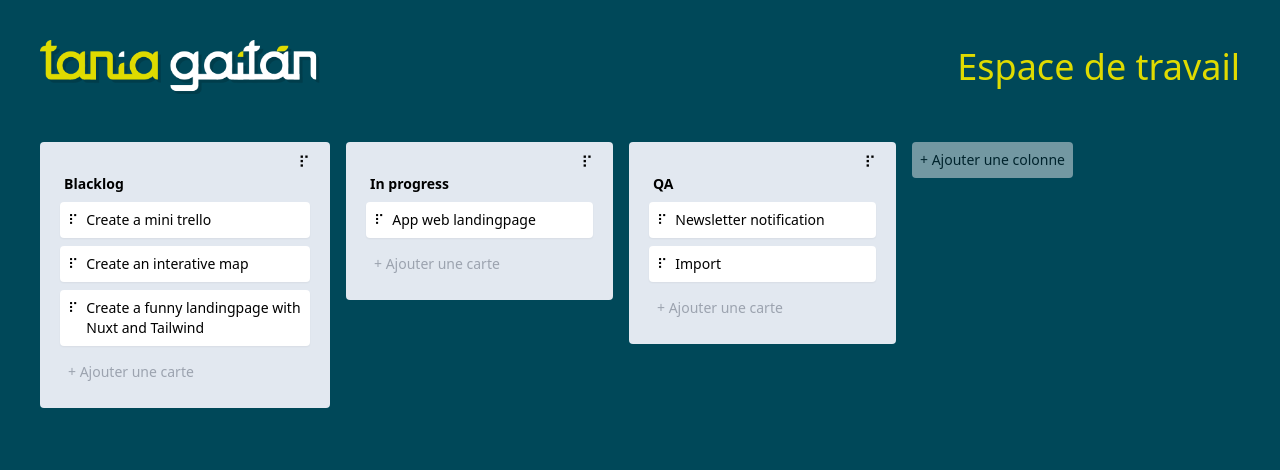
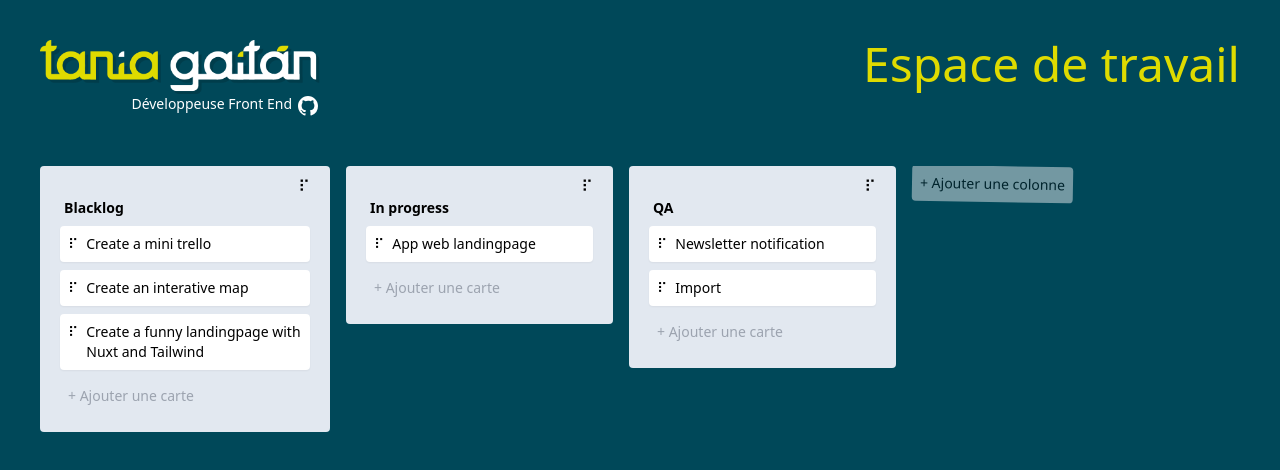
Before and after one commit to TaniaGA01/Board-as-Trello, a Nuxt app: page / in a window 1280 px wide. Shown: the top 470 px of the page. Built offline with nearby package versions, Linux system fonts and the light colour scheme.

Commit message:
add copyright

```diff
--- a/app.vue
+++ b/app.vue
@@ -1,9 +1,35 @@
+<script setup lang="ts">
+
+const icn = {
+  name: 'GitHub',
+  href: 'https://github.com/TaniaGA01',
+  icon: defineComponent({
+    render: () =>
+      h('svg', { fill: 'currentColor', viewBox: '0 0 24 24' }, [
+        h('path', {
+          'fill-rule': 'evenodd',
+          d: 'M12 2C6.477 2 2 6.484 2 12.017c0 4.425 2.865 8.18 6.839 9.504.5.092.682-.217.682-.483 0-.237-.008-.868-.013-1.703-2.782.605-3.369-1.343-3.369-1.343-.454-1.158-1.11-1.466-1.11-1.466-.908-.62.069-.608.069-.608 1.003.07 1.531 1.032 1.531 1.032.892 1.53 2.341 1.088 2.91.832.092-.647.35-1.088.636-1.338-2.22-.253-4.555-1.113-4.555-4.951 0-1.093.39-1.988 1.029-2.688-.103-.253-.446-1.272.098-2.65 0 0 .84-.27 2.75 1.026A9.564 9.564 0 0112 6.844c.85.004 1.705.115 2.504.337 1.909-1.296 2.747-1.027 2.747-1.027.546 1.379.202 2.398.1 2.651.64.7 1.028 1.595 1.028 2.688 0 3.848-2.339 4.695-4.566 4.943.359.309.678.92.678 1.855 0 1.338-.012 2.419-.012 2.747 0 .268.18.58.688.482A10.019 10.019 0 0022 12.017C22 6.484 17.522 2 12 2z',
+          'clip-rule': 'evenodd',
+        }),
+      ]),
+  }),
+}
+</script>
 <template>
   <div class="p-10">
-  <h1 class="text-4xl text-[#DFDB00] md:flex md:items-center md:justify-between mb-12">
-    <img src="./src/images/logo-tania-gaitan.png" alt="logo Tania Gaitan" width="280">
-    Espace de travail
-  </h1>
+  <div class="md:flex md:icns-center md:justify-between ">
+    <h1 class="mb-12">
+        <img src="./src/images/logo-tania-gaitan.png" alt="logo Tania Gaitan" width="280">
+        <a :href="icn.href" target="_blank" class="text-white hover:text-[#DFDB00] flex justify-end">
+          <span class="text-sm">Développeuse Front End</span>
+          <component :is="icn.icon" class="ml-1 h-6 w-6" aria-hidden="true" />
+        </a>
+    </h1>
+    <div class="text-5xl text-[#DFDB00] mb-12 text-right">
+      <h2 class="m-0">Espace de travail</h2>
+    </div>
+  </div>
+
     <TrelloBoard />
   </div>
 </template>
--- a/components/TrelloBoard.vue
+++ b/components/TrelloBoard.vue
@@ -67,7 +67,6 @@ const createColumn = () => {
                                 handle=".drag-handle"
                                 :group="{ name: 'tasks', pull: alt ? 'clone' : true }"
                                 item-key="id"
-
                             >
                             <template #item="{ element: task } : { element: Task }">
                                 <div>
@@ -98,9 +97,13 @@ const createColumn = () => {
 .column.sortable-ghost {
     @apply bg-slate-100 rounded
 }
-.sortable-drag .column,
-.sortable-drag .column input
+.sortable-drag .column
 {
     transform: rotate(5deg);
 }
+.sortable-drag .column input,
+button
+{
+    transform: rotate(1deg);
+}
 </style>
--- a/components/TrelloBoardTask.vue
+++ b/components/TrelloBoardTask.vue
@@ -36,7 +36,7 @@ onKeyStroke("Backspace", (e) => {
     cursor: grab;
 }
 .sortable-drag .task {
-    transform: rotate(5deg);
+    transform: rotate(1deg);
 }
 .sortable-drag .task span{
     cursor: grabbing;
```
